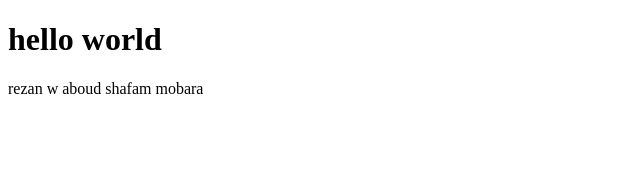
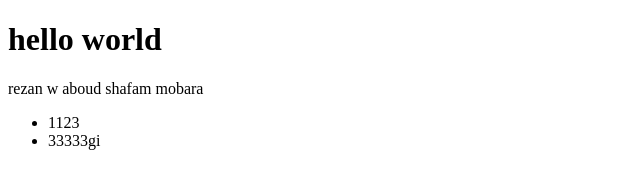
Before and after one commit to Abdelilah23/test2, a plain HTML site: page index.html in a window 1280 px wide. Shown: the whole page, without its empty margins (0-640 px from the left). Drawn offline with Linux system fonts and the light colour scheme.

Commit message:
added a list

```diff
--- a/index.html
+++ b/index.html
@@ -9,5 +9,9 @@
   <body>
     <h1>hello world</h1>
     <p>rezan w aboud shafam mobara</p>
+    <ul>
+      <li>1123</li>
+      <li>33333gi</li>
+    </ul>
   </body>
 </html>
```
